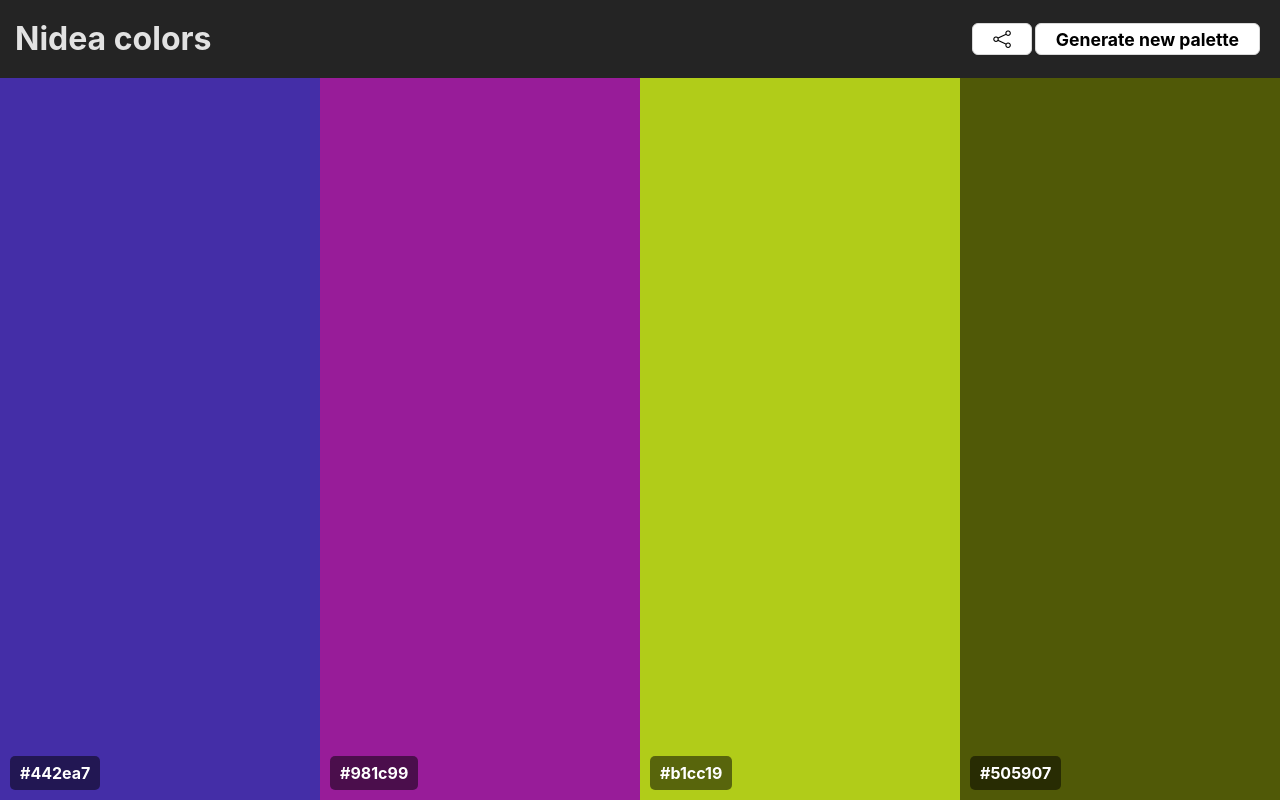
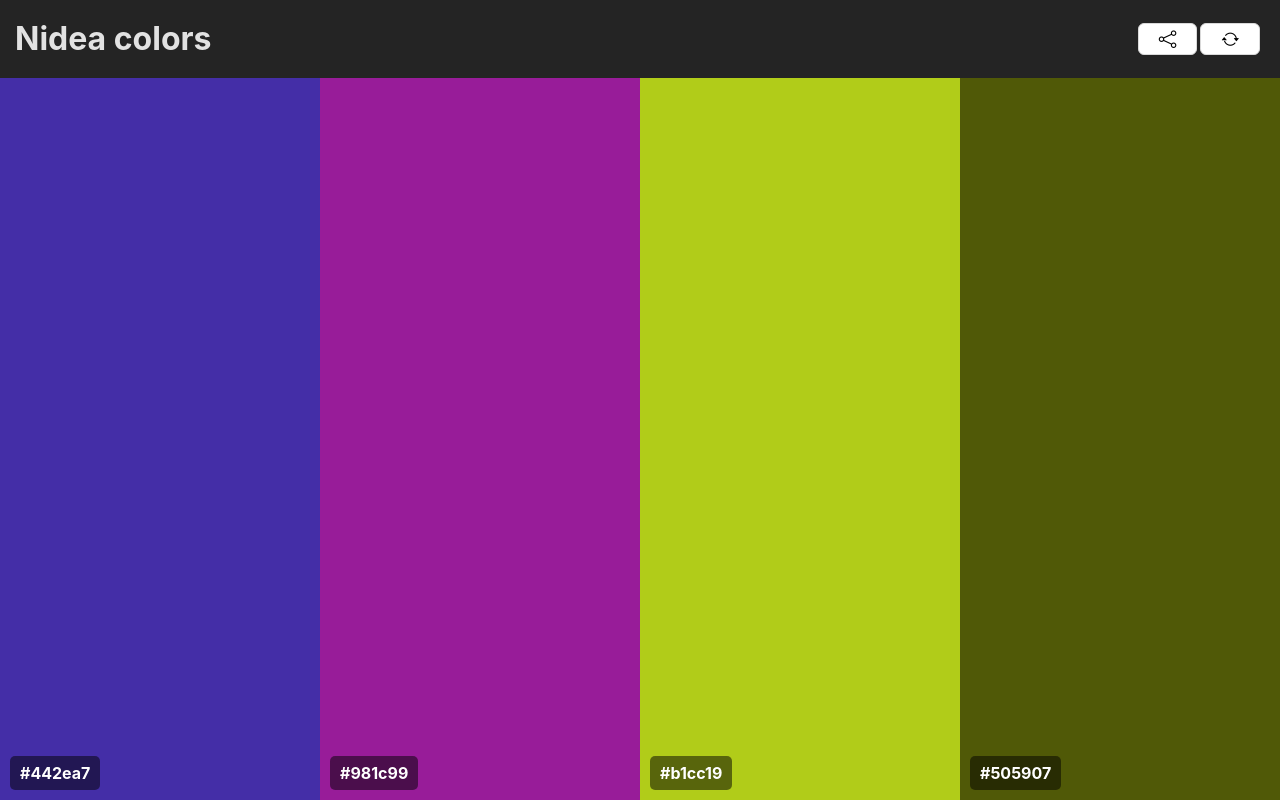
Before and after one commit to RaynierPM/nidea-colors, a React (Vite) app: page / in a window 1280 px wide. Built offline with nearby package versions, Linux system fonts and the light colour scheme.

Commit message:
Refactor: Improving UI

```diff
--- a/src/components/ControlPanel/ControlPanel.tsx
+++ b/src/components/ControlPanel/ControlPanel.tsx
@@ -1,4 +1,4 @@
-import { Button } from 'antd';
+import { Button, Tooltip } from 'antd';
 import styles from './style.module.css';
 import SharePaletteModal from './functions/SharePaletteModal';
 import { useState } from 'react';
@@ -29,7 +29,11 @@ export default function ControlPanel({
         <Button onClick={openModal}>
           <i className="bi-share" />
         </Button>
-        <Button onClick={generateNewPalette}>Generate new palette</Button>
+        <Tooltip title="Generate new palette">
+          <Button onClick={generateNewPalette}>
+            <i className="bi bi-arrow-repeat" />
+          </Button>
+        </Tooltip>
       </div>
       <SharePaletteModal
         palettUrl={paletteUrl}
```
